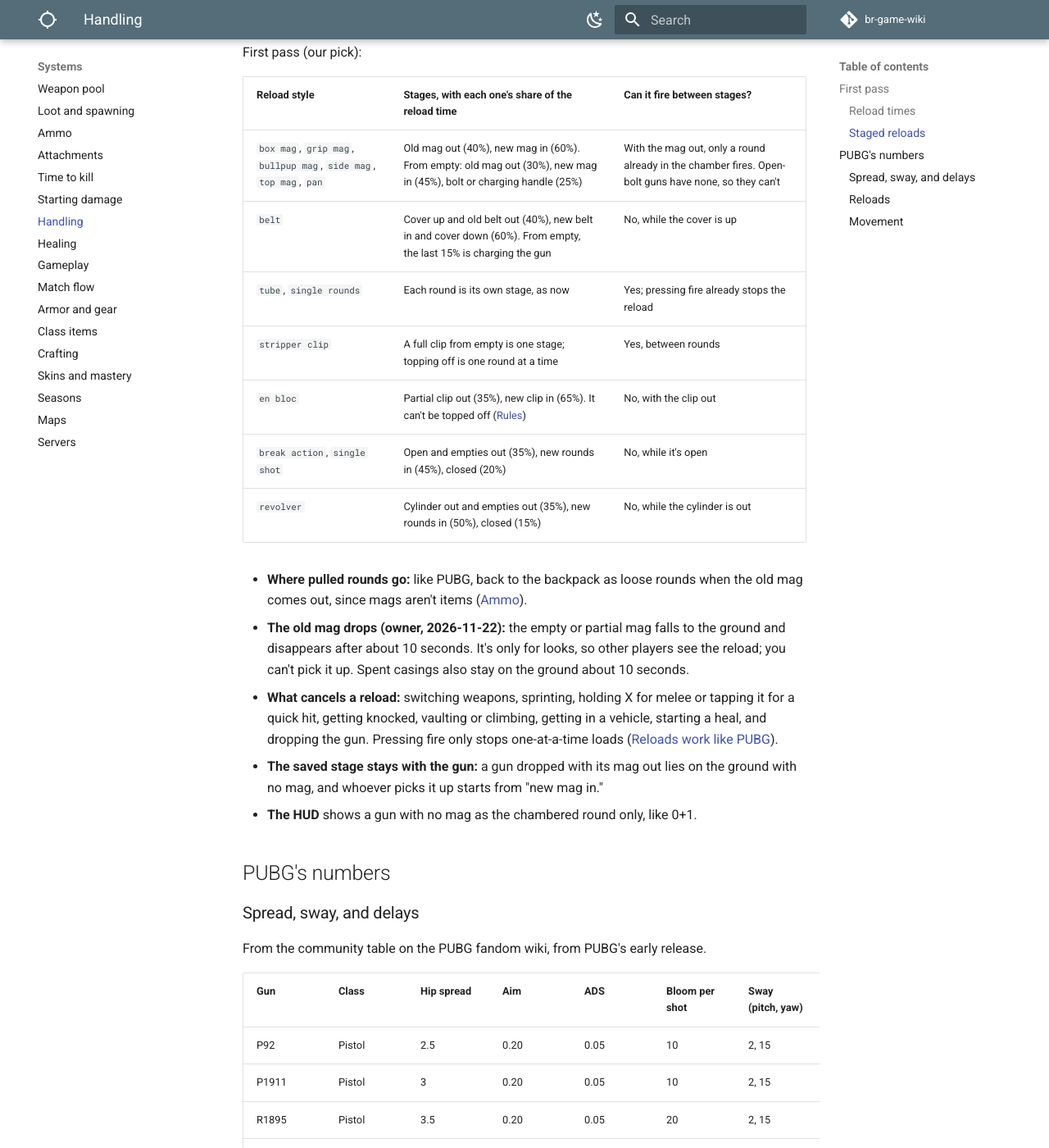
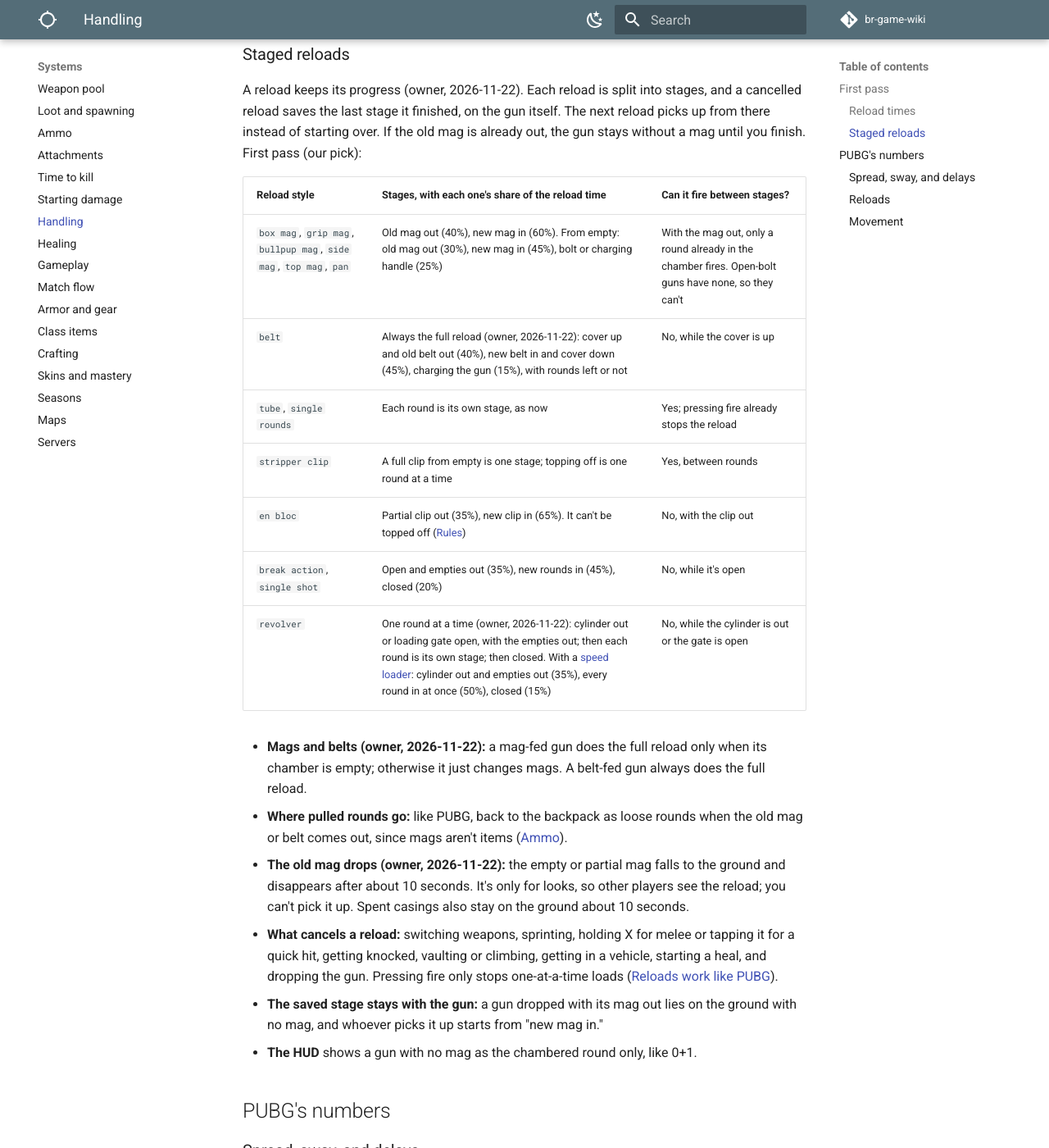
Before and after one commit to DerrickSpartan1/br-game-wiki, an MkDocs documentation site: the page built from docs/systems/handling.md, in a window 1280 px wide and 1400 px high, scrolled down 2843 px. Shown: the whole window at 82% size. Built offline with MkDocs 1.6.1 and Material for MkDocs 9.7.7, drawn with Linux system fonts in a browser that asks for light colours; comment, search, counter and statistics services are not loaded; some of the changed text lies outside the part shown.

Commit message:
Revolvers load one round at a time with speed loaders; belt reloads are always full
Co-Authored-By: Claude Opus 5.5 <noreply@anthropic.com>
Claude-Session: https://claude.ai/code/session_01LAp2s4euUjj6HZthupXLj4

```diff
--- a/docs/systems/handling.md
+++ b/docs/systems/handling.md
@@ -36,14 +36,14 @@ By reload style, the same styles the animations use ([Reload styles](../planning
 | `side mag` | 2.5 s | 3.1 s | Our pick, like the Uzi |
 | `top mag` | 2.8 s | 3.5 s | Our pick, between a box mag and a pan |
 | `pan` | 4.5 s | 5.5 s | DP-28 |
-| `belt` | 7.1 s | 8.2 s | M249 |
+| `belt` | 8.2 s | Same | M249's full reload; every belt reload is the full one, rounds left or not (owner, 2026-11-22) |
 | `tube` | 0.7 s per shell | Same | S1897 |
 | `stripper clip` | 0.75 s per round | 4.0 s for a full clip | Kar98k (its first round takes 1.7 s) |
 | `single rounds` | 0.75 s per round | Same | Kar98k's one-round load |
 | `en bloc` | Can't top off | 2.5 s | Our pick |
 | `break action` | 3.0 s | 3.0 s | S686 |
 | `single shot` | — | 3.0 s | Our pick |
-| `revolver` | 3.2 s | 3.2 s | R45 |
+| `revolver` | 0.75 s per round | Same | One round at a time (owner, 2026-11-22), like the Kar98k's one-round load. A [speed loader](attachments.md) fills every chamber at once in 3.2 s, PUBG's R45 reload |
 
 PUBG's quickdraw mags and shotgun bullet loops cut reload time by 30%, a starting point for the quick mag tiers ([Attachments](attachments.md)).
 
@@ -54,14 +54,15 @@ A reload keeps its progress (owner, 2026-11-22). Each reload is split into stage
 | Reload style | Stages, with each one's share of the reload time | Can it fire between stages? |
 | --- | --- | --- |
 | `box mag`, `grip mag`, `bullpup mag`, `side mag`, `top mag`, `pan` | Old mag out (40%), new mag in (60%). From empty: old mag out (30%), new mag in (45%), bolt or charging handle (25%) | With the mag out, only a round already in the chamber fires. Open-bolt guns have none, so they can't |
-| `belt` | Cover up and old belt out (40%), new belt in and cover down (60%). From empty, the last 15% is charging the gun | No, while the cover is up |
+| `belt` | Always the full reload (owner, 2026-11-22): cover up and old belt out (40%), new belt in and cover down (45%), charging the gun (15%), with rounds left or not | No, while the cover is up |
 | `tube`, `single rounds` | Each round is its own stage, as now | Yes; pressing fire already stops the reload |
 | `stripper clip` | A full clip from empty is one stage; topping off is one round at a time | Yes, between rounds |
 | `en bloc` | Partial clip out (35%), new clip in (65%). It can't be topped off ([Rules](../rules.md#en-bloc-clips)) | No, with the clip out |
 | `break action`, `single shot` | Open and empties out (35%), new rounds in (45%), closed (20%) | No, while it's open |
-| `revolver` | Cylinder out and empties out (35%), new rounds in (50%), closed (15%) | No, while the cylinder is out |
+| `revolver` | One round at a time (owner, 2026-11-22): cylinder out or loading gate open, with the empties out; then each round is its own stage; then closed. With a [speed loader](attachments.md): cylinder out and empties out (35%), every round in at once (50%), closed (15%) | No, while the cylinder is out or the gate is open |
 
-- **Where pulled rounds go:** like PUBG, back to the backpack as loose rounds when the old mag comes out, since mags aren't items ([Ammo](ammo.md#how-ammo-and-reloading-work)).
+- **Mags and belts (owner, 2026-11-22):** a mag-fed gun does the full reload only when its chamber is empty; otherwise it just changes mags. A belt-fed gun always does the full reload.
+- **Where pulled rounds go:** like PUBG, back to the backpack as loose rounds when the old mag or belt comes out, since mags aren't items ([Ammo](ammo.md#how-ammo-and-reloading-work)).
 - **The old mag drops (owner, 2026-11-22):** the empty or partial mag falls to the ground and disappears after about 10 seconds. It's only for looks, so other players see the reload; you can't pick it up. Spent casings also stay on the ground about 10 seconds.
 - **What cancels a reload:** switching weapons, sprinting, holding X for melee or tapping it for a quick hit, getting knocked, vaulting or climbing, getting in a vehicle, starting a heal, and dropping the gun. Pressing fire only stops one-at-a-time loads ([Reloads work like PUBG](#reload-times)).
 - **The saved stage stays with the gun:** a gun dropped with its mag out lies on the ground with no mag, and whoever picks it up starts from "new mag in."
```
Also changed, not shown: docs/planning/art-and-sound.md (+1 -1 lines), docs/planning/changelog.md (+1 -0 lines), docs/planning/decisions.md (+2 -0 lines), docs/planning/to-do.md (+2 -2 lines), docs/systems/attachments.md (+1 -1 lines).
